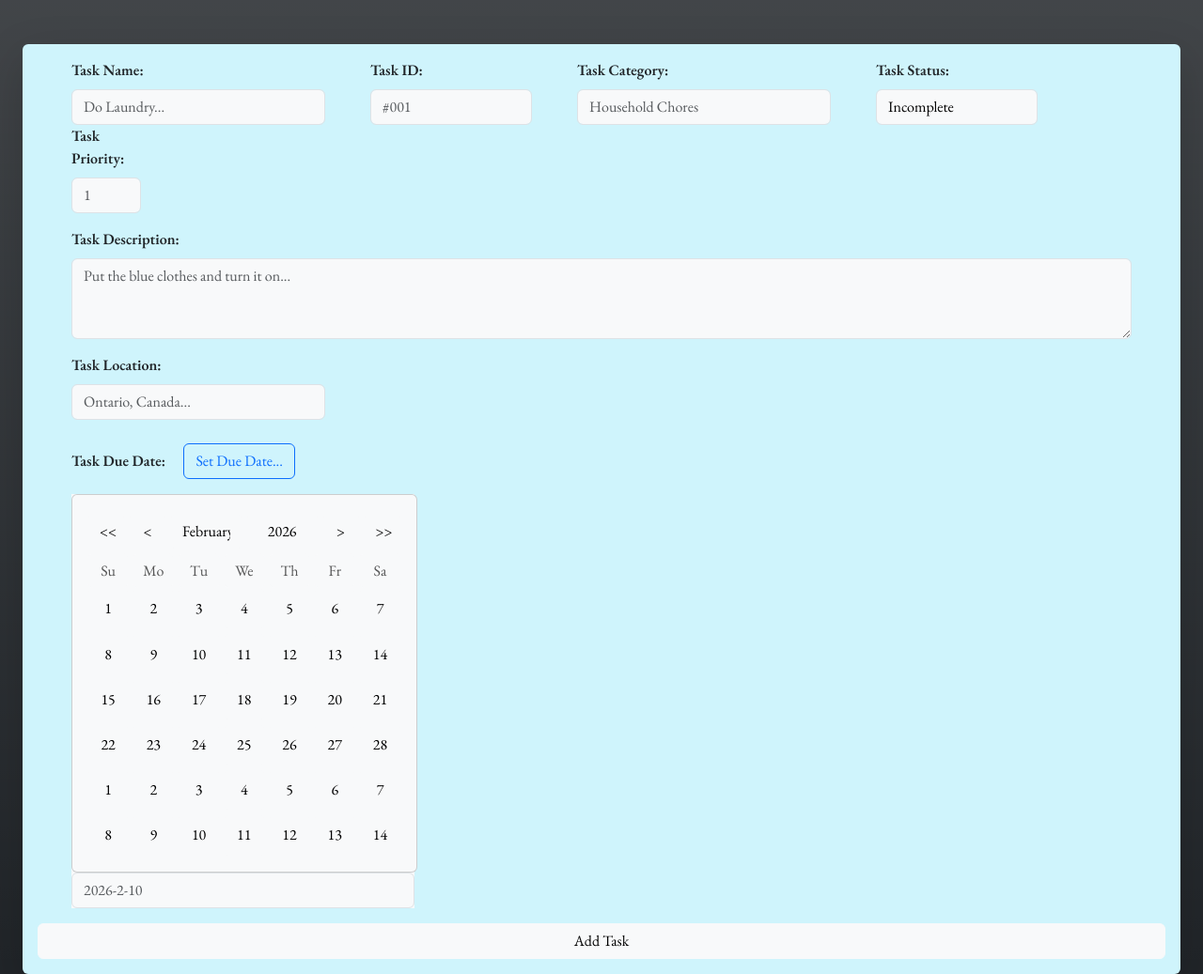
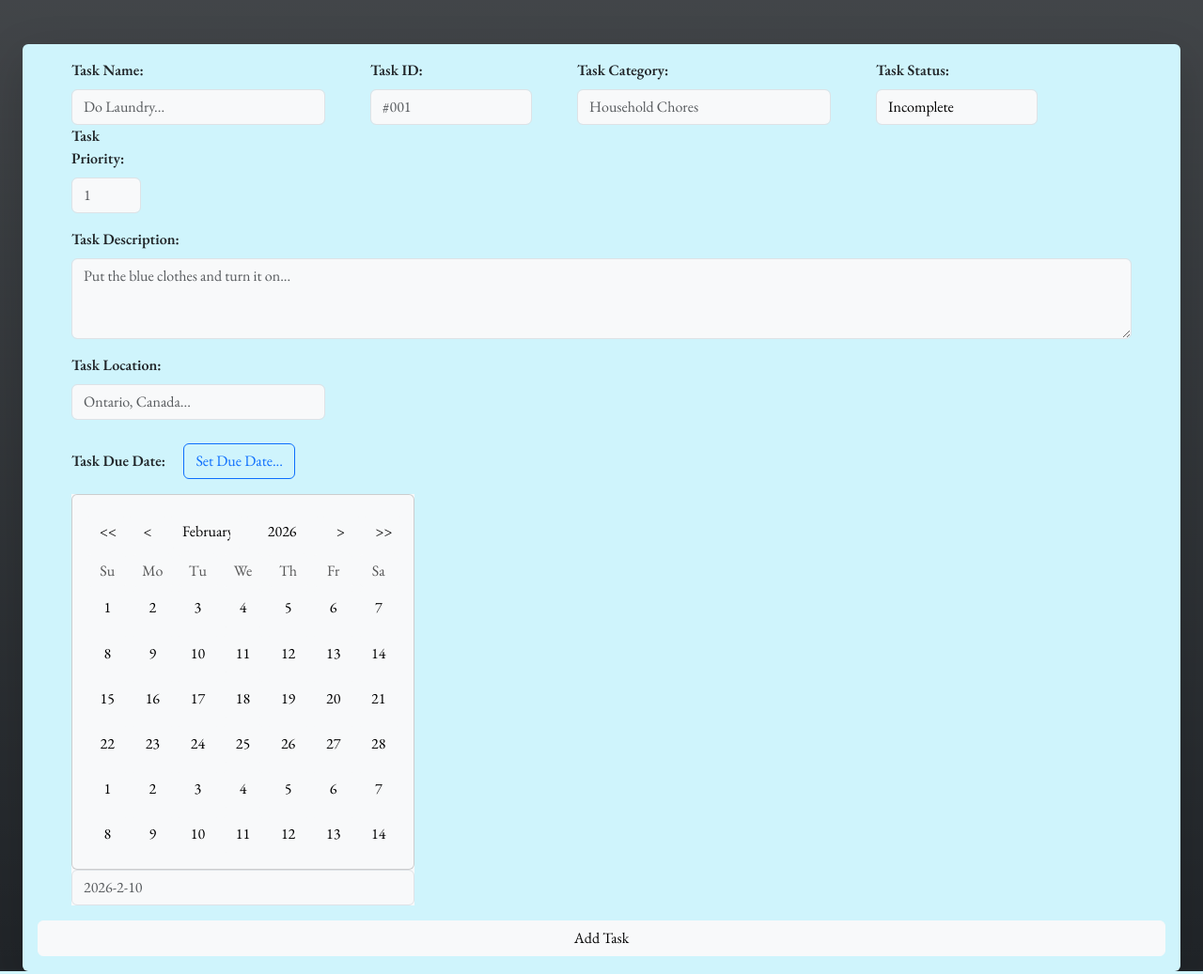
Before and after one commit to xxaad0/DarjahAI, a Flask app: page /tasks in a window 1280 px wide, after a click on "Set Due Date...". Shown: the part 57-1094 px from the top of the page at 94% size. Run offline with Flask 3, Linux system fonts and the light colour scheme; the visitor is signed in with stand-in values (Sample User, id 1); data that the repository does not hold is empty.

Commit message:
override css attempt

```diff
--- a/darjahai/static/css/styles.css
+++ b/darjahai/static/css/styles.css
@@ -443,3 +443,37 @@ svg{
   align-items: center;
   justify-content: center;
 }
+
+
+/* override attempt*/
+
+#TaskCalendarCollapse .taskcalendarbuttondaysofweek,
+#TaskCalendarCollapse .taskcalendargrid,
+[id^="SubTaskCalendarCollapse-"] .taskcalendarbuttondaysofweek,
+[id^="SubTaskCalendarCollapse-"] .taskcalendargrid{
+  display: grid !important;
+  grid-template-columns: repeat(7, minmax(0, 1fr)) !important;
+  gap: .35rem !important;
+  width: 100% !important;
+}
+
+#TaskCalendarCollapse .card-body,
+[id^="SubTaskCalendarCollapse-"] .card-body{
+  display: block !important;
+}
+
+#TaskCalendarCollapse .taskcalendarbuttondaysofweek .btn,
+#TaskCalendarCollapse .taskcalendargrid .btn,
+[id^="SubTaskCalendarCollapse-"] .taskcalendarbuttondaysofweek .btn,
+[id^="SubTaskCalendarCollapse-"] .taskcalendargrid .btn{
+  width: 100% !important;
+  padding: .35rem 0 !important;
+}
+
+#TaskCalendarCollapse .taskcalendargrid .btn,
+[id^="SubTaskCalendarCollapse-"] .taskcalendargrid .btn{
+  aspect-ratio: 1 / 1;
+  display: flex;
+  align-items: center;
+  justify-content: center;
+}
```
